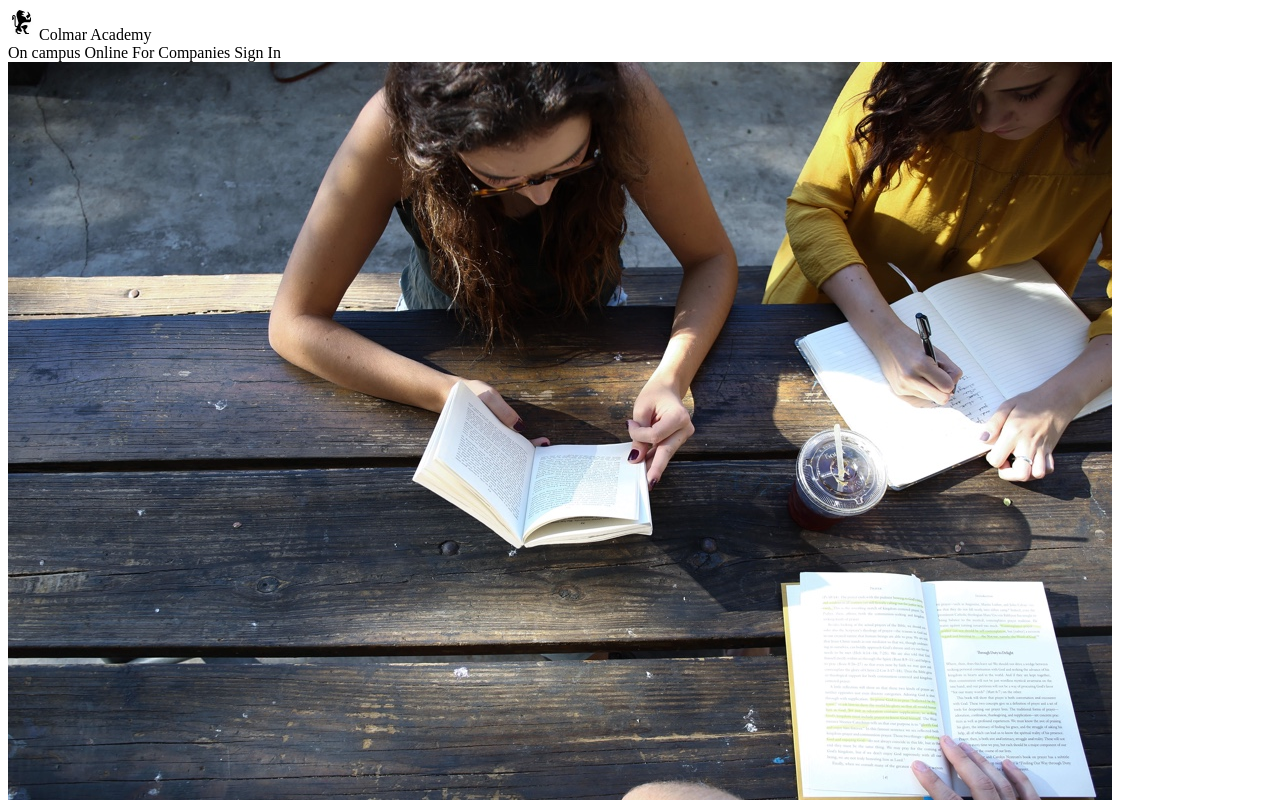
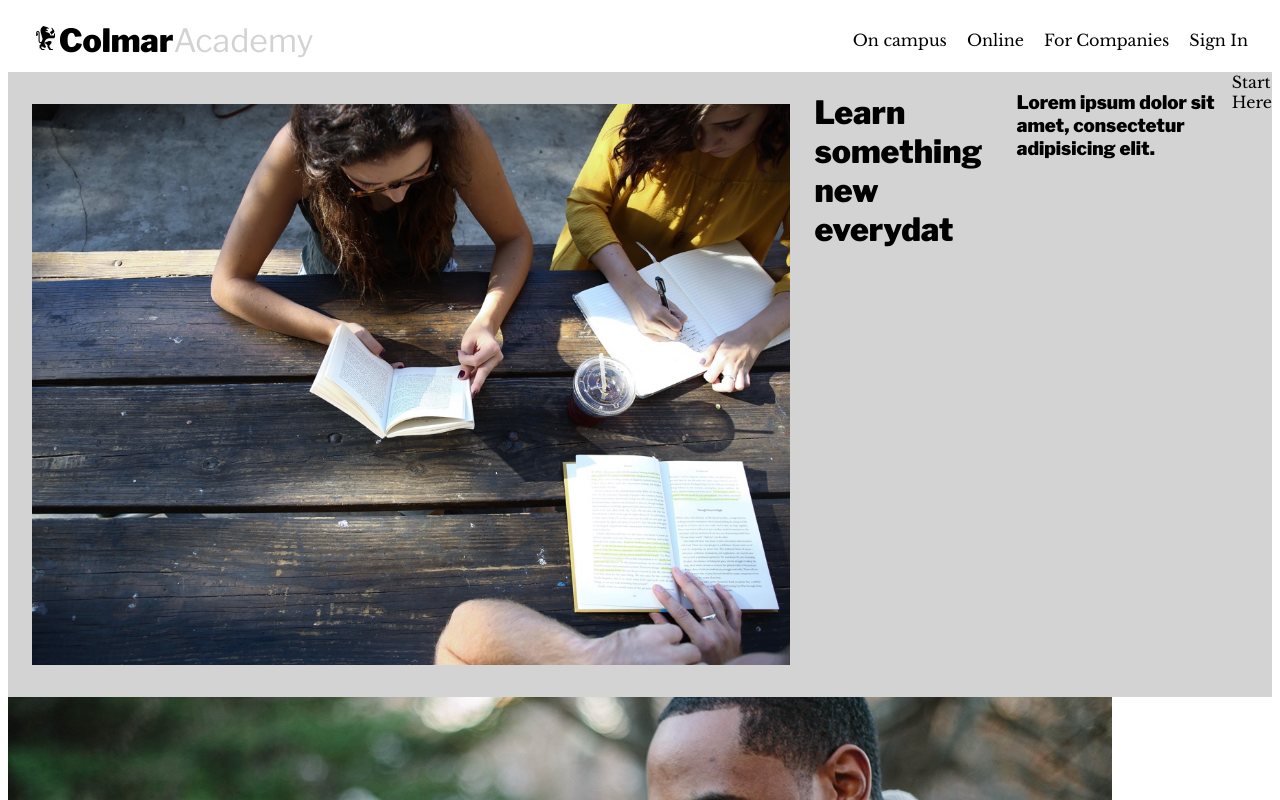
Before and after one commit to thejoel12/capstone, a plain HTML site: page index.html in a window 1280 px wide. Shown: the top 800 px of the page. Drawn offline with nearby package versions, Linux system fonts and the light colour scheme.

Commit message:
header css done

```diff
--- a/assets/css/index.css
+++ b/assets/css/index.css
@@ -0,0 +1,60 @@
+/*universal styles  */
+body {
+  font-size: 16px;
+}
+
+h1, h3 {
+  font-family: "Libre Franklin";
+}
+
+h1 {
+  font-size: 2rem;
+  font-weight: bold;
+}
+
+p, a, span {
+  font-family: "Libre Baskerville";
+}
+
+/* header section css  */
+.header {
+  display: flex;
+  flex-direction: row;
+  justify-content: space-between;
+  align-items: center;
+  margin: 0 1.5rem;
+  height: 4rem;
+}
+
+.logo {
+  display: flex;
+}
+
+h1.academy {
+  color: lightgrey;
+  font-weight: normal;
+}
+
+.nav span {
+  padding-left: 1rem;
+}
+
+/* second section css  */
+
+.second.section {
+  background-color: lightgrey;
+  width: 100%;
+  display: flex;
+
+}
+
+.second.section img {
+  padding: 2rem 1.5rem;
+  width: 60%;
+}
+
+.textsecond {
+  display: flex;
+  flex-direction: column;
+  position: relative;
+}
--- a/index.html
+++ b/index.html
@@ -3,22 +3,24 @@
   <head>
     <meta charset="utf-8">
     <title>ColmarAcademy</title>
+    <link rel="stylesheet" href="./assets/css/index.css" type="text/css">
+    <link href="https://fonts.googleapis.com/css?family=Libre+Baskerville:400,700|Libre+Franklin:400,400i,900" rel="stylesheet">
   </head>
   <body>
-    <head>
+    <div class="header">
       <div class="logo">
         <img src="./assets/images/ic-logo.svg" alt="logo">
-        <span class="colmar">Colmar</span>
-        <span class="academy">Academy</span>
+        <h1>Colmar </h1>
+        <h1 class="academy">Academy</h1>
       </div>
 
-      <nav>
+      <div class="nav">
         <span>On campus</span>
         <span>Online</span>
         <span>For Companies</span>
         <span>Sign In</span>
-      </nav>
-    </head>
+      </div>
+    </div>
 
     <div class="second section">
       <img src="./assets/images/banner.jpg" alt="group studying">
```
Also changed, not shown: 1 other file.
